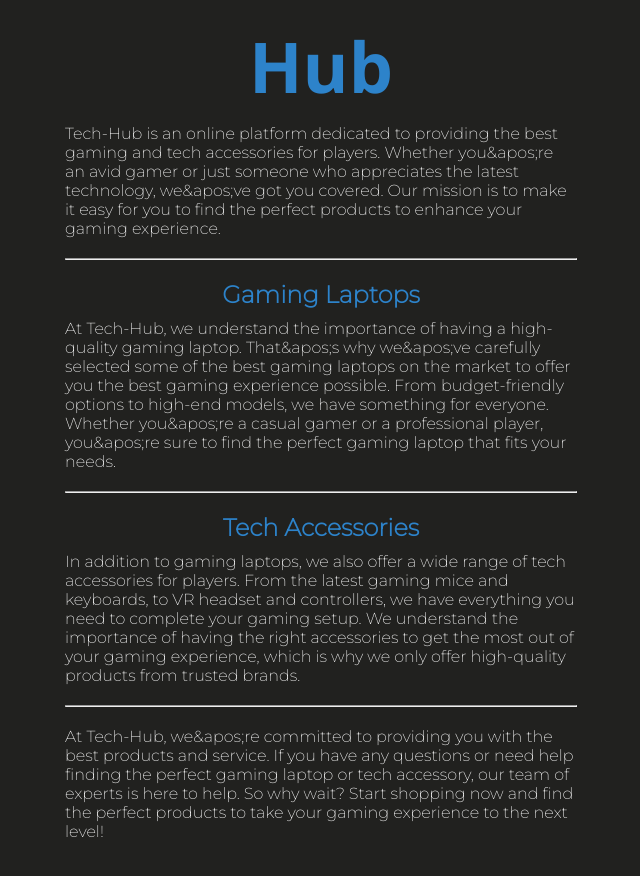
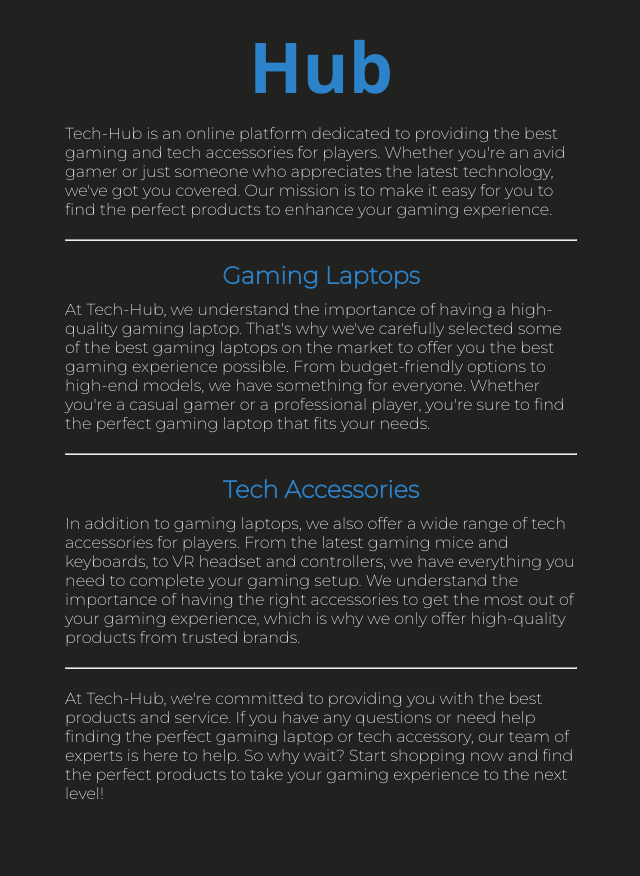
Before and after one commit to kmariuszk/ecommerce, a Next.js app: page /about in a window 1280 px wide. Shown: the part 304-1180 px from the top of the page, without its empty margins (319-959 px from the left). Built offline with nearby package versions, Linux system fonts and the light colour scheme.

Commit message:
Polishing the interface

```diff
--- a/pages/about.jsx
+++ b/pages/about.jsx
@@ -1,9 +1,9 @@
 import React from 'react';
 
-const aboutTitle = 'Tech-Hub is an online platform dedicated to providing the best gaming and tech accessories for players. Whether you&apos;re an avid gamer or just someone who appreciates the latest technology, we&apos;ve got you covered. Our mission is to make it easy for you to find the perfect products to enhance your gaming experience.';
-const aboutLaptops = 'At Tech-Hub, we understand the importance of having a high-quality gaming laptop. That&apos;s why we&apos;ve carefully selected some of the best gaming laptops on the market to offer you the best gaming experience possible. From budget-friendly options to high-end models, we have something for everyone. Whether you&apos;re a casual gamer or a professional player, you&apos;re sure to find the perfect gaming laptop that fits your needs.';
+const aboutTitle = 'Tech-Hub is an online platform dedicated to providing the best gaming and tech accessories for players. Whether you\'re an avid gamer or just someone who appreciates the latest technology, we\'ve got you covered. Our mission is to make it easy for you to find the perfect products to enhance your gaming experience.';
+const aboutLaptops = 'At Tech-Hub, we understand the importance of having a high-quality gaming laptop. That\'s why we\'ve carefully selected some of the best gaming laptops on the market to offer you the best gaming experience possible. From budget-friendly options to high-end models, we have something for everyone. Whether you\'re a casual gamer or a professional player, you\'re sure to find the perfect gaming laptop that fits your needs.';
 const aboutAccessories = 'In addition to gaming laptops, we also offer a wide range of tech accessories for players. From the latest gaming mice and keyboards, to VR headset and controllers, we have everything you need to complete your gaming setup. We understand the importance of having the right accessories to get the most out of your gaming experience, which is why we only offer high-quality products from trusted brands.';
-const aboutEnding = 'At Tech-Hub, we&apos;re committed to providing you with the best products and service. If you have any questions or need help finding the perfect gaming laptop or tech accessory, our team of experts is here to help. So why wait? Start shopping now and find the perfect products to take your gaming experience to the next level!';
+const aboutEnding = 'At Tech-Hub, we\'re committed to providing you with the best products and service. If you have any questions or need help finding the perfect gaming laptop or tech accessory, our team of experts is here to help. So why wait? Start shopping now and find the perfect products to take your gaming experience to the next level!';
 
 function About() {
   return (
--- a/pages/products/index.jsx
+++ b/pages/products/index.jsx
@@ -6,7 +6,7 @@
 import { useStateContext } from '../../context/StateContext';
 
 const differentSorts = ['Price - high to low', 'Price - low to high'];
-const emptyListText = 'Sorry, we couldn&apos;t find any products that match your filters. Please try broadening your search criteria.';
+const emptyListText = 'Sorry, we couldn\'t find any products that match your filters. Please try broadening your search criteria.';
 
 const findUniqueBrands = (products) => [...new Set(products.map((product) => product.brand))];
 
```
